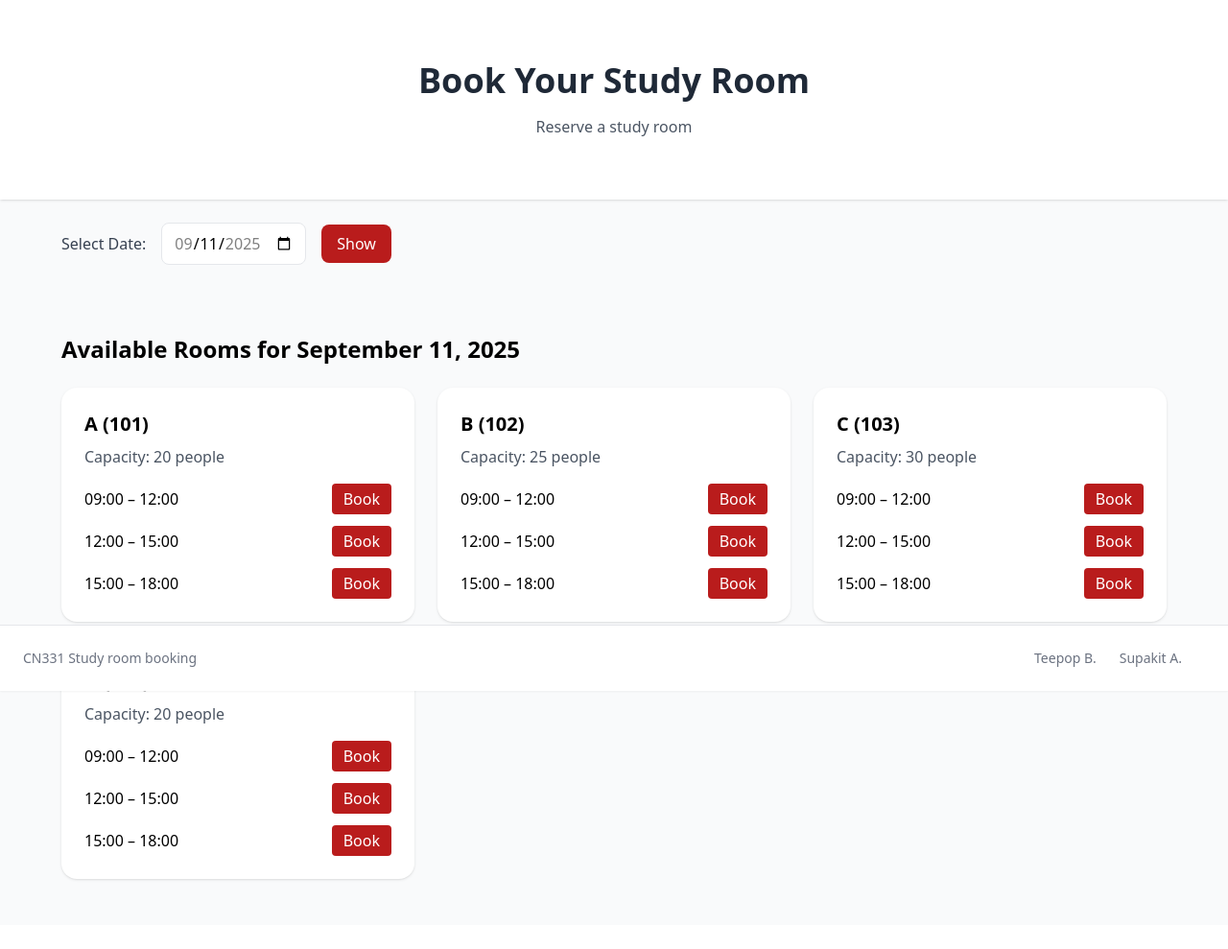
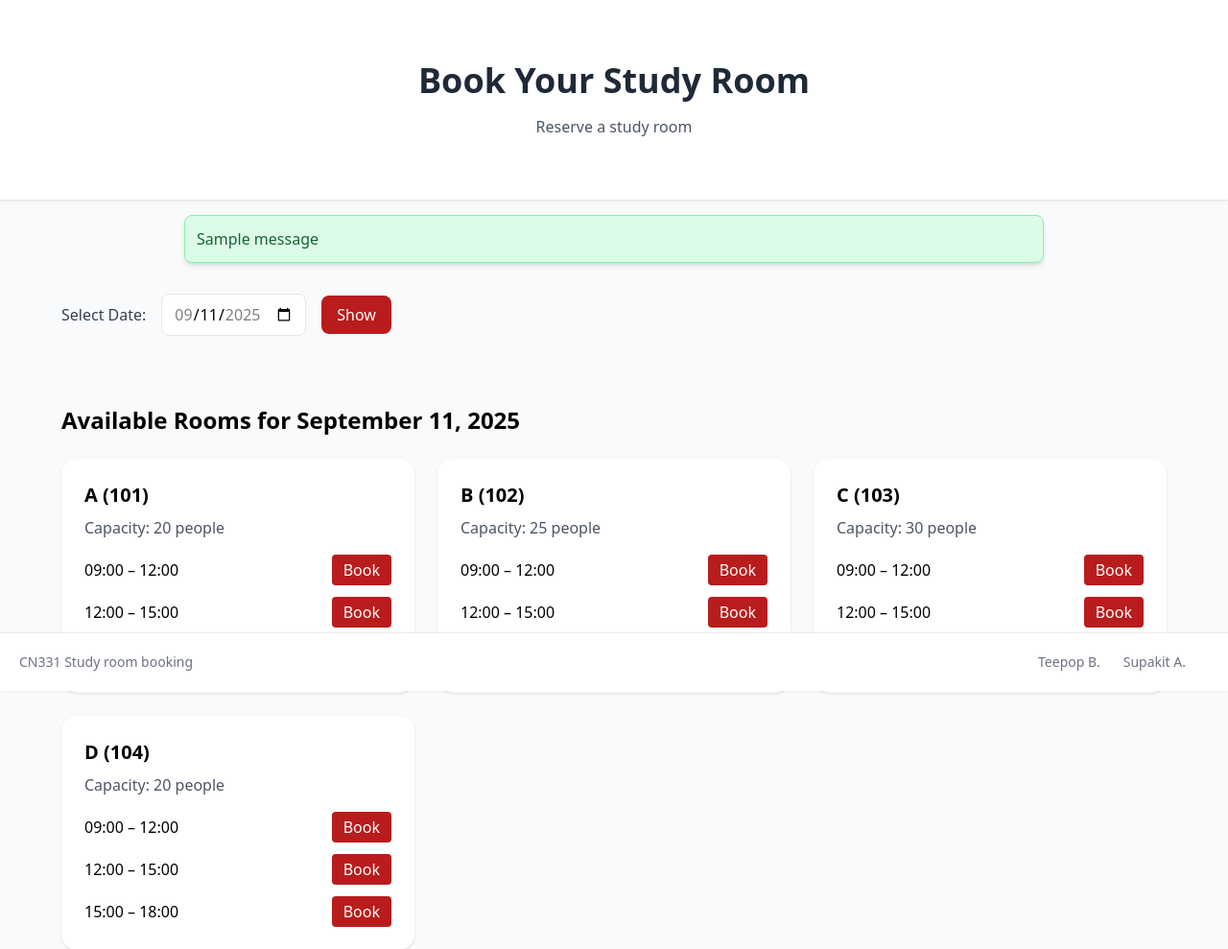
Before and after one commit to 6610685197/cn331-as2, a Django app: page / in a window 1280 px wide. Shown: the part 80-1069 px from the top of the page at 96% size. Before the commit the page ends 998 px from the top, so only its background shows below. Run offline with Django 5.2, Linux system fonts and the light colour scheme; data comes from the database, SQL or seed files in the repository; tables that the repository leaves empty hold one stand-in row (values such as "Sample post"); one stand-in notice (Sample message) is shown; some libraries are stand-ins or nearby versions.

Commit message:
modified base.html index.html my_booking.html

```diff
--- a/booking/templates/base.html
+++ b/booking/templates/base.html
@@ -29,7 +29,7 @@
 
     <!-- Footer -->
     <footer
-        class="fixed bottom-0 left-0 z-20 w-full p-4 bg-white border-t border-gray-200 shadow-sm md:flex md:items-center md:justify-between md:p-6 dark:bg-gray-800 dark:border-gray-600">
+        class="fixed bottom-0 left-0 z-20 w-full p-4 bg-white border-t border-gray-200 shadow-sm md:flex md:items-center md:justify-between md:p-5 dark:bg-gray-800 dark:border-gray-600">
         <span class="text-sm text-gray-500 sm:text-center dark:text-gray-400">
             <p class="hover:">CN331 Study room booking </p>
         </span>
--- a/booking/templates/index.html
+++ b/booking/templates/index.html
@@ -10,6 +10,23 @@
     <h2 class="text-4xl font-bold text-gray-800">Book Your Study Room</h2>
     <p class="mt-4 text-gray-600">Reserve a study room</p>
   </section>
+
+  {% if messages %}
+    <div class="max-w-4xl mx-auto mt-4">
+      {% for message in messages %}
+        <div class="p-3 rounded-lg mb-2 shadow-md
+        {% if message.tags == 'success' %}
+             bg-green-100 text-green-800 border border-green-300
+
+          {% elif message.tags == 'error' %}
+             bg-red-100 text-red-800 border border-red-300
+
+          {% else %}
+             bg-gray-100 text-gray-800 border border-gray-300
+          {% endif %}">{{ message }}</div>
+      {% endfor %}
+    </div>
+  {% endif %}
 
   <!-- Date Picker -->
   <section class="max-w-6xl mx-auto py-6">
@@ -41,7 +58,7 @@
                     <input type="hidden" name="room_id" value="{{ room.id }}" />
                     <input type="hidden" name="date" value="{{ selected_date|date:'Y-m-d' }}" />
                     <input type="hidden" name="session" value="{{ session.id }}" />
-                    <button type="submit" class="bg-red-700 text-white px-3 py-1 rounded hover:bg-red-800">Book</button>
+                    <button type="submit" class="bg-red-700 text-white px-3 py-1 rounded hover:bg-red-800" onclick="return confirm('Are you sure you want to book this room?');">Book</button>
                   </form>
                 {% endif %}
               </div>
```
Also changed, not shown: booking/templates/my_bookings.html (+37 -7 lines).
